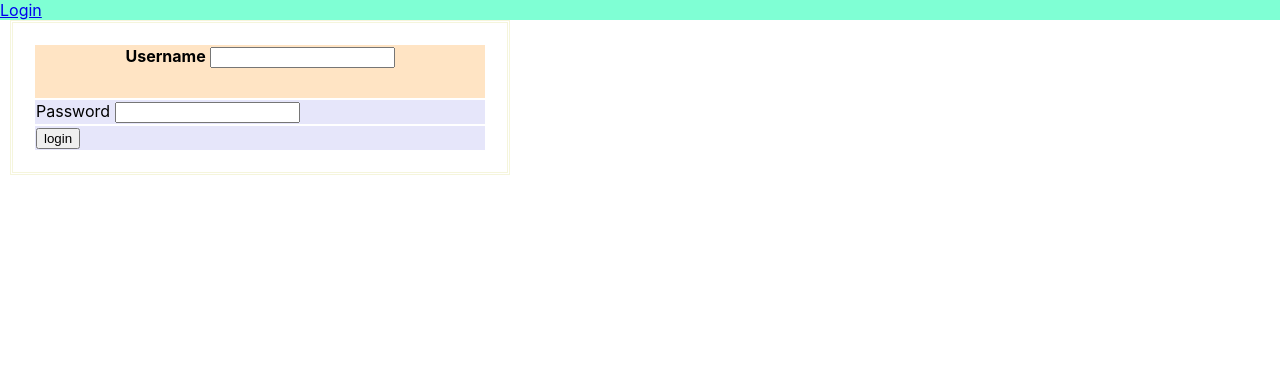
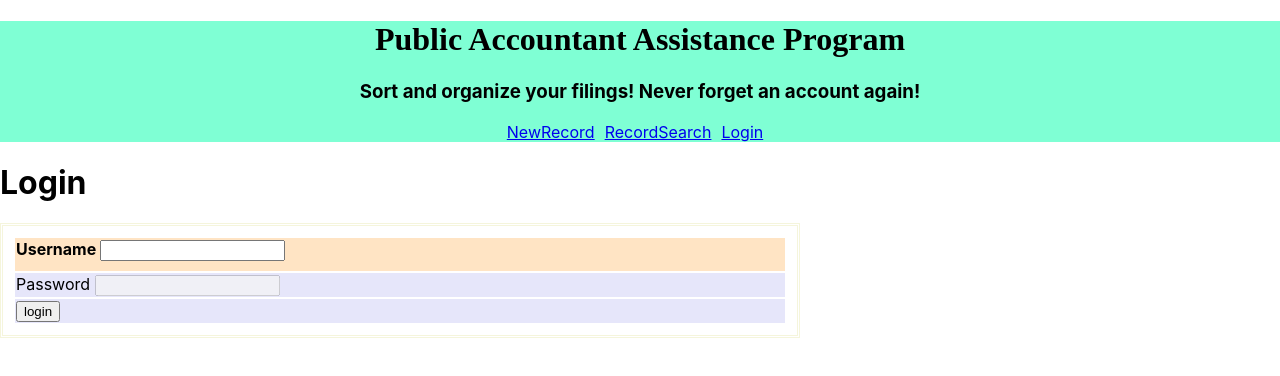
Before and after one commit to lHeaney/CPA-Frontend, a React (Create React App) app in the folder cpa-frontend/: page / in a window 1280 px wide. Shown: the top 376 px of the page. Built offline with nearby package versions, Linux system fonts and the light colour scheme.

Commit message:
Updated front end, minor temporary bug fix of taxes owed/paid swapping spots

```diff
--- a/cpa-frontend/src/App.css
+++ b/cpa-frontend/src/App.css
@@ -4,29 +4,44 @@
 header{
   background-color: aquamarine;
 }
+header h1{
+  font-family: cursive;
+  text-align: center;
+}
+header h3{
+  text-align: center;
+}
+nav{
+  text-align: center;
+}
 
 nav a{
   margin-right: 10px;
+  text-align: center;
 }
 
 table{
-  min-width: 500px;
-  padding: 20px;
+  min-width: 800px;
+  padding: 10px;
   margin-top: 0px;
   margin-bottom: 0px;
-  margin-left: 10px;
+  margin-left: 0px;
   margin-right: 0px;
   border-color: beige;
   border-style: double;
 
 }
 table th{
-  padding-bottom: 30px;
+  padding-bottom: 10px;
+  text-align: left;
   background-color: bisque;
 }
 table tbody{
   background-color: lavender;
+  text-align: left;
+
 }
+
 /* .Record{
   background-color: fuchsia;
 } */
--- a/cpa-frontend/src/App.js
+++ b/cpa-frontend/src/App.js
@@ -6,15 +6,11 @@ import {Login} from "./Pages/Login";
 import {RecordSearch} from "./Pages/RecordSearch";
 import {NewRecord} from "./Pages/NewRecord";
 import { React } from "react";
-import { createContext } from "react";
 
 
-export const appContext = createContext("Dark");
 
 function App() {
-  <appContext.Provider value="">
-  <LoginData />
- </appContext.Provider>
+
 
 
   return (
@@ -34,9 +30,3 @@ function App() {
 }
 
 export default App;
-
-function LoginData()
-{
-  const value = React.useContext(LoginData)
-  return value
-}
--- a/cpa-frontend/src/Context.jsx
+++ /dev/null
@@ -1,6 +0,0 @@
-
-
-import React from "react";
-
-
-export const userContext = React.createContext(null)
--- a/cpa-frontend/src/Pages/Login.jsx
+++ b/cpa-frontend/src/Pages/Login.jsx
@@ -1,34 +1,51 @@
-
-import { RecordSearch } from "./RecordSearch"
-import { userContext } from "../Context"
+import "../App.css"
 
 export const Login = () =>
 {
+
+    //The forms submission was supposed to validate the inputs as part of multi-user login
+    //this code is left as a stub for future expansion
+    // const validateLogin =async()=>{
+
+    //     return false
+    // }
+    // const {user} = useContext(userContext)
+
+
+    //Login is a form, but that is for multi-user logins. Right now, it only sets the username to local storage
     return(
     <>
+    <h1 >Login</h1>
     <form
     name = "loginForm"
       action="/RecordSearch"
+    //   onSubmit={validateLogin()}
+    //This table hold the username and password field. The username field is open and available, the password field is disabled at this time
+    //Username is stored in local storage for use in the owner field of createRecord, and the filtering of getRecords
     >
-            <table>
+        <table>
             <tbody>
                 <tr>
                     <th>
                        <label>Username</label> <input name = "username" id = "usernameField"
+                       disable = "false"
                        ></input>
                     </th>
 
                 </tr>
                 <tr>
                    <td>
-                        <label>Password</label> <input name = "password" type = "Password"  id = "passwordField"></input>
+                        <label>Password</label> <input name = "password" type = "Password"  id = "passwordField"
+                        disabled = {true}
+                        ></input>
                     </td>
 
                 </tr>
                 <tr>
                     <td>
                         <button type="submit" onClick={()=>{
-
+                            localStorage.setItem("username", document.getElementById("usernameField").value)
+                            localStorage.setItem("password", document.getElementById("passwordField").value)
                         }}>login</button>
                     </td>
 
@@ -37,8 +54,6 @@ export const Login = () =>
         </table>
     </form>
 
-
-
     </>
     )
 }
--- a/cpa-frontend/src/Pages/MainFrame.jsx
+++ b/cpa-frontend/src/Pages/MainFrame.jsx
@@ -1,14 +1,14 @@
 
+//This is apparently a known bug, and no fix I have tried has resolved it. The issue is not germain to the functioning of the program, merely a warning
 import {Header} from "../components/Header";
 import { Outlet } from "react-router";
 
-var username = ""
-var password = ""
 
 
 export const MainFrame = ()=>{
 
 
+    //This just holds the header and the outlet for the navbar
     return (
         <>
         <Header/>
--- a/cpa-frontend/src/Pages/NewRecord.jsx
+++ b/cpa-frontend/src/Pages/NewRecord.jsx
@@ -3,17 +3,21 @@ import { useState } from "react"
 
 export const NewRecord = () =>
     {
+        //Here we track the state of all the values for the new record
         const [record, setRecord] = useState({
-            id:0, type:"personal", total_revenue:0, taxes_owed:0, taxes_paid:0, status:"unfiled"
+            id:0, owner:localStorage.getItem("username"),type:"personal", total_revenue:0, taxes_owed:0, taxes_paid:0, status:"unfiled"
         }
         )
+        //This is a keyed function that lets us pass a key and a value, and it will only change that key and value
         const set=key=>{
             return ({target:{value}})=>{
                 setRecord(oldValues => ({...oldValues, [key]:value}))
             }
         }
 
-        return(
+        return(//Here is the HTML code for the new record table
+            //It consists of a form surrounding a table
+            //on submit, we take our stored variables (which we've been constantly updating) and use them to send a post request to the API
         <>
 
             <form method = "post" action = {(data)=>axios.post("http://localhost:8080/records",
@@ -41,9 +45,11 @@ export const NewRecord = () =>
                     </thead>
                     <tbody>
                         <tr>
-                            <td><input name="owner" onChange={set('owner')}></input></td>
+                            <td><input name="owner" onChange={set('owner')/*we change the stored value of 'owner' every time the UI item is changed */}
+                            defaultValue={localStorage.getItem("username")/*store changes to UI value */} disabled={true}
+                            ></input></td>
                             <td>
-                                <select name="type" onChange={set('type')}>
+                                <select name="type" onChange={set('type')/*store changes to UI value */}>
                                 <option value="Military">Military</option>
                                     <option value="Personal">Personal</option>
                                     <option value="Business">Business</option>
@@ -51,11 +57,11 @@ export const NewRecord = () =>
                                 </select>
 
                                 </td>
-                            <td><input name="total_revenue" onChange={set('total_revenue')}type = "number"></input></td>
-                            <td><input name="taxes_owed" onChange={set('taxes_owed')}type = "number"></input></td>
-                            <td><input name="taxes_paid" onChange={set('taxes_paid')}type = "number"></input></td>
+                            <td><input name="total_revenue" onChange={set('total_revenue')/*store changes to UI value */}type = "number"></input></td>
+                            <td><input name="taxes_owed" onChange={set('taxes_owed')/*store changes to UI value */}type = "number"></input></td>
+                            <td><input name="taxes_paid" onChange={set('taxes_paid')/*store changes to UI value */}type = "number"></input></td>
                             <td>
-                                <select name="status" onChange={set('status')}>
+                                <select name="status" onChange={set('status')/*store changes to UI value */}>
                                     <option value="In Progress">In Progress</option>
                                     <option value="Filed">Filed</option>
                                     <option value="Unfiled">Unfiled</option>
@@ -72,12 +78,12 @@ export const NewRecord = () =>
         </>
         )
     }
-    const createRecord = async(record)=>{
-        console.log("send record creation request");
-        // await (await axios.post('http://localhost:8080/records',
-        //     {
+    // const createRecord = async(record)=>{
+    //     console.log("send record creation request");
+    //     await (await axios.post('http://localhost:8080/records',
+    //         {
 
-        //     }
-        // )
+    //         }
+    //     )
     // )
-    }
+    // }
--- a/cpa-frontend/src/components/Header.jsx
+++ b/cpa-frontend/src/components/Header.jsx
@@ -4,8 +4,16 @@ import "../App.css";
 import { NavBar } from "./NavBar";
 export const Header = () => {
     return (
+        //I want to say that I am not a creative person and front-end applications are not my specialty
+        //So do not blame me for how bad this looks
         <>
             <header>
+                <h1>
+                    Public Accountant Assistance Program
+                </h1>
+                <h3>
+                    Sort and organize your filings! Never forget an account again!
+                </h3>
                 <NavBar>
                 </NavBar>
             </header>
--- a/cpa-frontend/src/components/NavBar.jsx
+++ b/cpa-frontend/src/components/NavBar.jsx
@@ -10,12 +10,14 @@ export const NavBar =()=>
             {id:3, linkname: "Login", linkDestination: "/Login"},
         ]
         return (
-        <nav>
-                {links.filter(link=>{if(link.id==3)return true} ).map(link => {
-                        return (<Link to={link.linkDestination} key={link.id}>{link.linkname}</Link>);
+            //Pretty basic navbar: login, new record, and record search pages are available
+            //The recordsearch and newRecord links do not appear if you are not logged in
+            <nav>
+                    {links.filter(link=>{if(link.id===3||localStorage.getItem("username")!=="")return true} ).map(link => {
+                            return (<Link to={link.linkDestination} key={link.id}>{link.linkname}</Link>);
+                            }
+                        )
                         }
-                    )
-                    }
-        </nav>
+            </nav>
         )
     }
--- a/cpa-frontend/src/components/RecordCard.jsx
+++ b/cpa-frontend/src/components/RecordCard.jsx
@@ -1,8 +1,12 @@
-import { getValue } from "@testing-library/user-event/dist/utils"
+
 
 
 export const RecordCard = (properties) =>{
 
+    //We declared these variables in the function scope so we could dynamically set IDs for UI elements, which allows us to access them later
+    //Otherwise, we would be unable to access them
+    //as this recordCard will be created multiple times
+    //so saying id="1" would set all UI element ids to "1"
     let myId = properties.record.id
     let myType = properties.record.type
 
@@ -29,14 +33,15 @@ export const RecordCard = (properties) =>{
                                     <option value="International">International</option>
                                 </select>
                                 <button name="UpdateType"
-                                 onClick={()=>properties.updateFile(properties.record, myType)}
-                                >Update </button>
+                                 onClick={()=>properties.updateFile(properties.record, myType)/*Call the update file function we were passed from RecordSearch */}
+                                >Update</button>
+
                         </td>
                         <td>{properties.record.total_revenue}</td>
                         <td>{properties.record.taxes_owed}</td>
                         <td>{properties.record.taxes_paid}</td>
                         <td>{properties.record.status}</td>
-                        <td><button name="Delete" onClick={()=>properties.deleteFile(properties.record.id)}>Delete this file </button> </td>
+                        <td><button name="Delete" onClick={()=>properties.deleteFile(properties.record.id)}>X</button> Delete this File</td>
                     </tr>
     )
 
```
Also changed, not shown: cpa-frontend/src/Pages/RecordSearch.jsx (+41 -33 lines).
